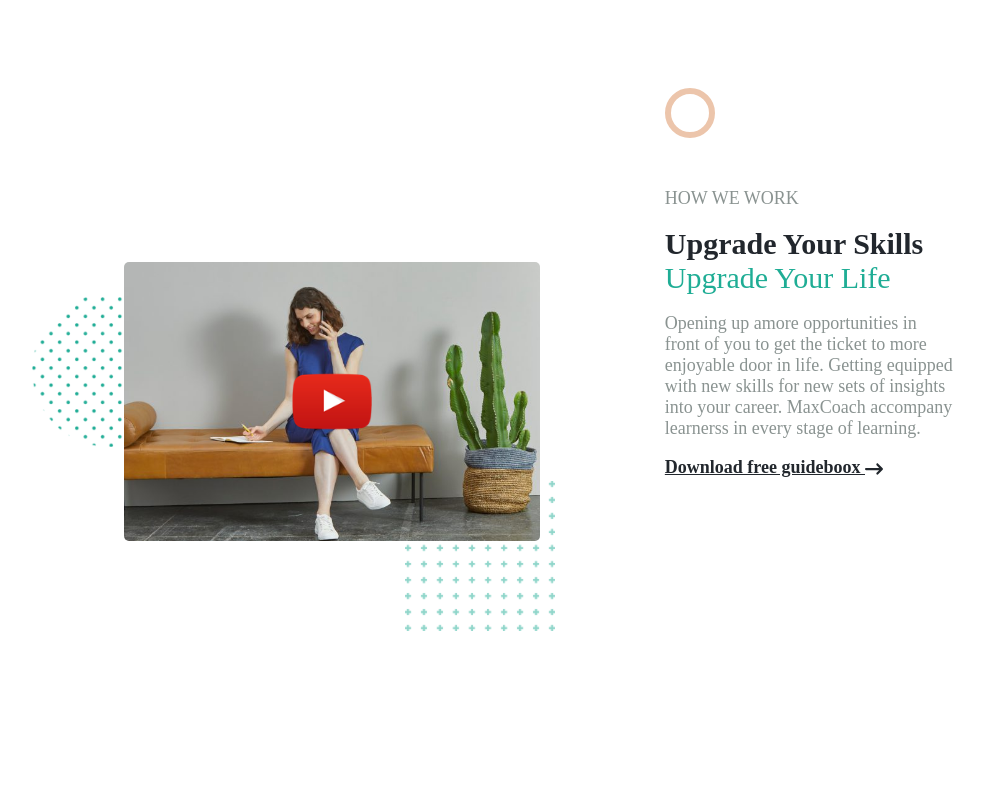
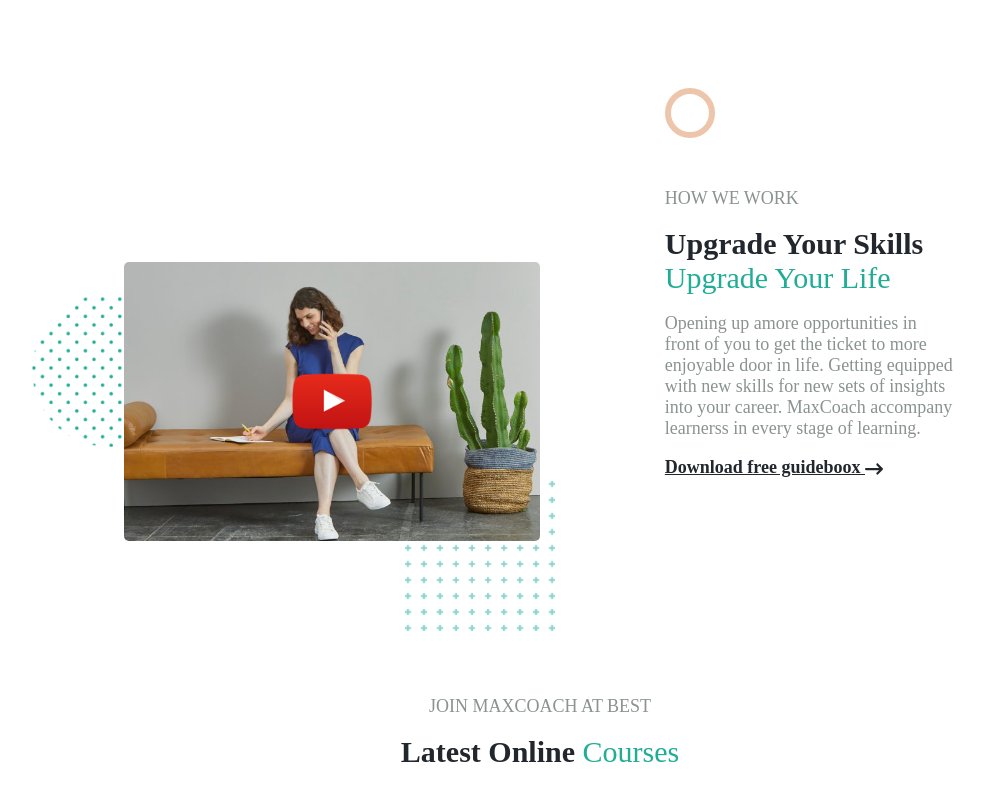
Before and after one commit to cerry24/proj-html-vuejs, a Vue app: page / in a window 1280 px wide. Shown: the part 1872-2672 px from the top of the page, without its empty margins (100-1083 px from the left). Before the commit the page ends 2568 px from the top, so only its background shows below. Built offline with nearby package versions, Linux system fonts and the light colour scheme.

Commit message:
implement section couses title

```diff
--- /dev/null
+++ b/src/components/AppMain components/SectionCourses.vue
@@ -0,0 +1,48 @@
+<script>
+export default {
+    name: 'SectionCourses'
+}
+</script>
+
+<template>
+    <section id="courses">
+        <div class="main-container">
+            <div class="title">
+                <p>join maxcoach at best</p>
+                <h2>latest online <span>courses</span></h2>
+            </div>
+        </div>
+    </section>
+</template>
+
+<style lang="scss" scoped>
+@use '../../styles/partials/variables' as *;
+
+#courses {
+    color: $secondary-font-color;
+    background-color: $main-multi-color;
+}
+
+.title {
+    width: 100%;
+    text-align: center;
+    margin-bottom: 75px;
+
+    p {
+        text-transform: uppercase;
+        margin-bottom: 18px;
+    }
+
+    h2 {
+        font-size: 30px;
+        color: $main-font-color;
+        text-transform: capitalize;
+
+        span {
+            font-size: 30px;
+            color: $secondary-multi-color;
+            font-weight: normal;
+        }
+    }
+}
+</style>
--- a/src/components/AppMain.vue
+++ b/src/components/AppMain.vue
@@ -2,6 +2,7 @@
 import AppJumbotron from './AppMain components/AppJumbotron.vue';
 import SectionWorkculture from './AppMain components/SectionWorkculture.vue';
 import SectionHowwework from './AppMain components/SectionHowwework.vue';
+import SectionCourses from './AppMain components/SectionCourses.vue';
 
 export default {
     name: 'AppMain',
@@ -9,7 +10,8 @@ export default {
     components: {
         AppJumbotron,
         SectionWorkculture,
-        SectionHowwework
+        SectionHowwework,
+        SectionCourses
     }
 }
 </script>
@@ -20,6 +22,8 @@ export default {
     <SectionWorkculture />
 
     <SectionHowwework />
+
+    <SectionCourses />
 </template>
 
 <style lang="scss" scoped>
```
